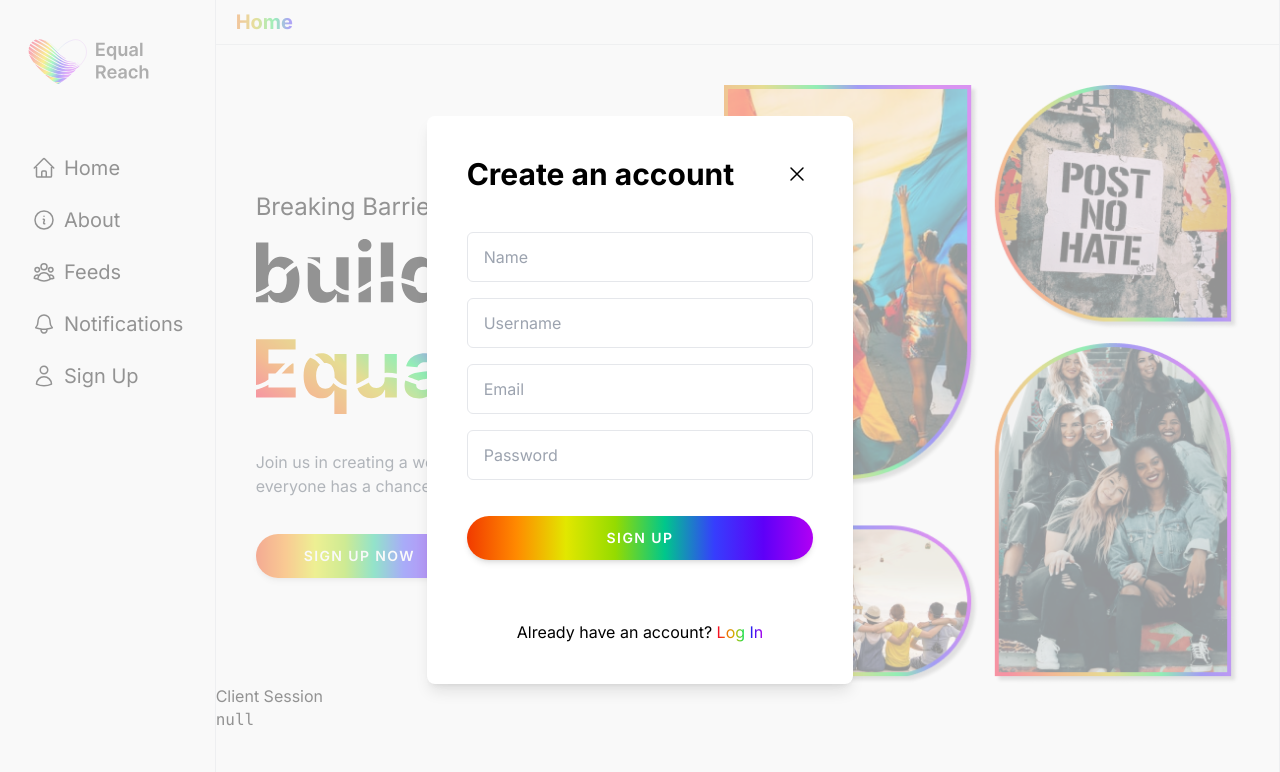
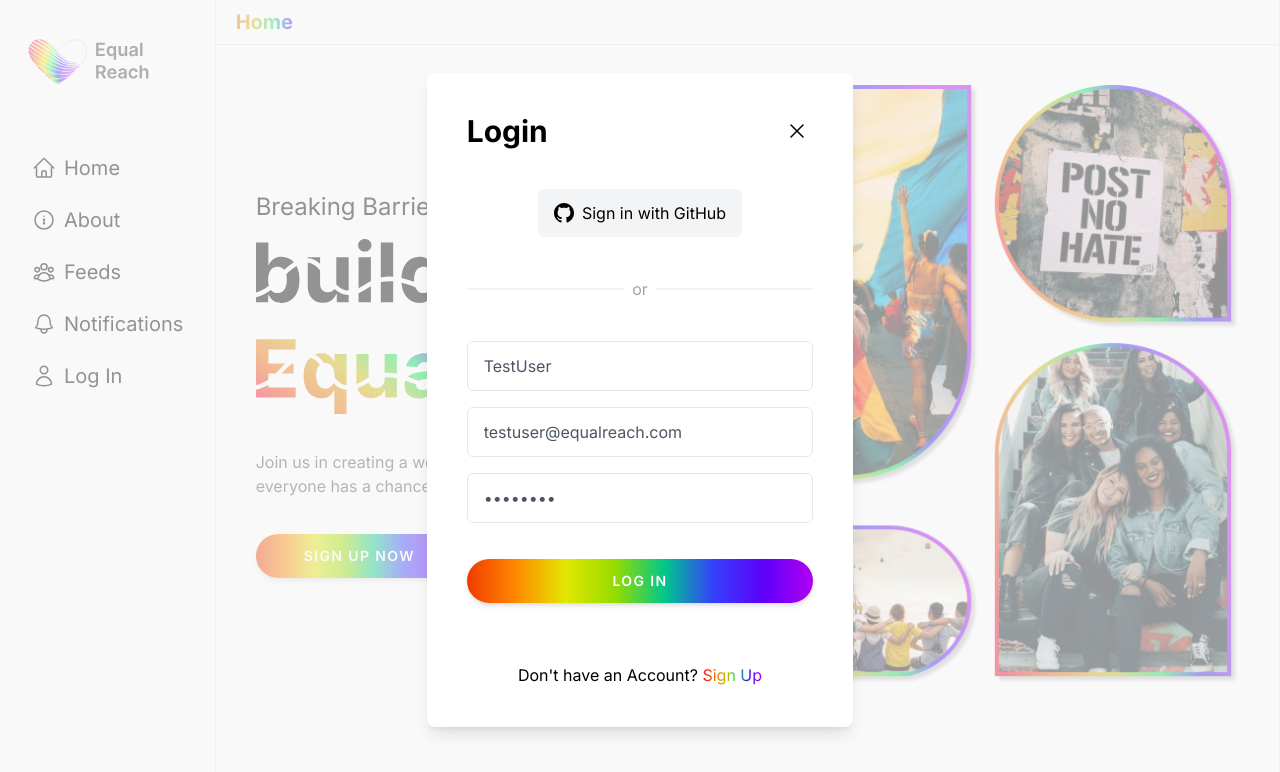
Before and after one commit to Gautam25Raj/equal-reach, a Next.js app: page / in a window 1280 px wide. Both pictures are taken after a click on the button "SIGN UP NOW". Shown: the top 772 px of the page. Built offline with nearby package versions, Linux system fonts and the light colour scheme; no server answers.

Commit message:
Add github provider
- Add github provider
- Add open login modal hook
- Update prisma schema (Add Account for OAuth)
- Add github login button in Login modal
- Add default values to login and sign up modal
- Remove session component

```diff
--- a/app/api/auth/[...nextauth]/route.ts
+++ b/app/api/auth/[...nextauth]/route.ts
@@ -34,7 +34,6 @@ export const authOptions: AuthOptions = {
           !credentials?.email ||
           !credentials?.password
         ) {
-          console.log(credentials);
           throw new Error(' credentials');
         }
 
@@ -53,7 +52,6 @@ export const authOptions: AuthOptions = {
 
         if (!isCorrectPassword) throw new Error('Invalid Credentials');
 
-        console.log(user);
         return user;
       },
     }),
--- a/app/page.tsx
+++ b/app/page.tsx
@@ -1,7 +1,5 @@
 import PageHeader from '@/components/layout/PageHeader';
 import HomeHeader from '@/components/layout/header/HomeHeader';
-
-import User from '@/components/user.component';
 
 export default async function Home() {
   return (
@@ -9,8 +7,6 @@ export default async function Home() {
       <div className="h-screen no-scrollbar no-scrollbar::-webkit-scrollbar overflow-y-auto">
         <PageHeader title="Home" isRefresh={false} />
         <HomeHeader />
-
-        <User />
       </div>
     </main>
   );
--- a/components/layout/Modals/LoginModal.tsx
+++ b/components/layout/Modals/LoginModal.tsx
@@ -12,11 +12,12 @@ import { closeLoginModal, openSignupModal } from '@/store/slice/modalSlice';
 import Modal from '../Modal';
 import Input from '@/components/ui/Input';
 import { FormButton } from '@/components/ui/Button';
+import Image from 'next/image';
 
 const LoginModal = () => {
-  const [username, setUsername] = useState('');
-  const [email, setEmail] = useState('');
-  const [password, setPassword] = useState('');
+  const [username, setUsername] = useState('TestUser');
+  const [email, setEmail] = useState('testuser@equalreach.com');
+  const [password, setPassword] = useState('12345678');
 
   const isOpen = useAppSelector((state) => state.modalReducer.isLoginOpen);
   const dispatch = useDispatch<AppDispatch>();
@@ -24,6 +25,7 @@ const LoginModal = () => {
   const handleLogin = async (e: React.FormEvent<HTMLFormElement>) => {
     e.preventDefault();
 
+    await toast.promise(
       signIn('credentials', {
         username,
         email,
@@ -32,19 +34,21 @@ const LoginModal = () => {
       }).then((callback) => {
         if (callback?.error) {
           toast.error(callback.error);
+          throw new Error(callback.error);
         } else if (callback?.ok) {
-        toast.success('Logged in successfully!');
           dispatch(closeLoginModal());
           setUsername('');
           setEmail('');
           setPassword('');
         }
-    });
-
-    // dispatch(closeLoginModal());
+      }),
+      {
+        loading: 'Logging In...',
+        success: <b>Logged in successfully!</b>,
+        error: <b>Try again!</b>,
+      }
+    );
   };
-
-  console.log(email);
 
   const handleToggle = useCallback(() => {
     dispatch(closeLoginModal());
@@ -67,7 +71,28 @@ const LoginModal = () => {
 
   return (
     <Modal title="Login" isOpen={isOpen} footer={footer} actionLabel="Sign in">
-      <form className="flex flex-col gap-4" onSubmit={handleLogin}>
+      <>
+        <button
+          className="flex mx-auto mb-10 items-center rounded-md py-3 px-4 transition-all duration-300 ease-in-ou bg-gray-100 hover:bg-gray-200"
+          onClick={() => signIn('github')}
+        >
+          <Image
+            className="mr-2"
+            src="/home/svg/github.svg"
+            alt="GitHub"
+            width="20"
+            height="20"
+          />
+          Sign in with GitHub
+        </button>
+
+        <div className="flex items-center justify-center">
+          <span className="h-0.5 flex-1 bg-gray-100"></span>
+          <span className="text-gray-400 px-2">or</span>
+          <span className="h-0.5 flex-1 bg-gray-100"></span>
+        </div>
+
+        <form className="flex flex-col gap-4 mt-10" onSubmit={handleLogin}>
           <Input
             type="text"
             placeholder="Username"
@@ -98,6 +123,7 @@ const LoginModal = () => {
             <FormButton type="submit" label="Log In" fullWidth />
           </div>
         </form>
+      </>
     </Modal>
   );
 };
--- a/components/layout/Modals/RegisterModal.tsx
+++ b/components/layout/Modals/RegisterModal.tsx
@@ -3,6 +3,7 @@
 import axios from 'axios';
 import { useCallback, useState } from 'react';
 import { useDispatch } from 'react-redux';
+import { signIn } from 'next-auth/react';
 import { toast } from 'react-hot-toast';
 
 import { useAppSelector } from '@/store/store';
@@ -14,10 +15,10 @@ import Input from '@/components/ui/Input';
 import { FormButton } from '@/components/ui/Button';
 
 const RegisterModal = () => {
-  const [email, setEmail] = useState('');
-  const [name, setName] = useState('');
-  const [username, setUsername] = useState('');
-  const [password, setPassword] = useState('');
+  const [name, setName] = useState('Test User');
+  const [username, setUsername] = useState('TestUser');
+  const [email, setEmail] = useState('testuser@equalreach.com');
+  const [password, setPassword] = useState('12345678');
 
   const isOpen = useAppSelector((state) => state.modalReducer.isSignupOpen);
   const dispatch = useDispatch<AppDispatch>();
@@ -36,6 +37,13 @@ const RegisterModal = () => {
       loading: 'Registering...',
       success: <b>Account created successfully!</b>,
       error: <b>Something went wrong.</b>,
+    });
+
+    signIn('credentials', {
+      username,
+      email,
+      password,
+      redirect: false,
     });
 
     dispatch(closeSignupModal());
--- a/components/ui/ClientButtons.tsx
+++ b/components/ui/ClientButtons.tsx
@@ -3,7 +3,7 @@ import { useCallback } from 'react';
 import { useDispatch } from 'react-redux';
 import { XMarkIcon, UserIcon } from '@heroicons/react/24/outline';
 
-import useOpenModal from '@/hooks/useSignupModal';
+import useOpenModal from '@/hooks/useLoginModal';
 
 import { AppDispatch } from '@/store/store';
 import { closeLoginModal, closeSignupModal } from '@/store/slice/modalSlice';
@@ -55,7 +55,7 @@ const SidebarSignupButton = () => {
     <SidebarRow
       href=""
       Icon={UserIcon}
-      title="Sign Up"
+      title="Log In"
       isBtn
       onClick={openModal}
     />
--- /dev/null
+++ b/hooks/useLoginModal.ts
@@ -0,0 +1,15 @@
+import { useCallback } from 'react';
+import { AppDispatch } from '@/store/store';
+import { useDispatch } from 'react-redux';
+import { openLoginModal } from '@/store/slice/modalSlice';
+
+const useOpenLoginModal = () => {
+  const dispatch = useDispatch<AppDispatch>();
+
+  const openModal = useCallback(() => {
+    dispatch(openLoginModal());
+  }, [dispatch]);
+
+  return openModal;
+};
+export default useOpenLoginModal;
--- a/tailwind.config.js
+++ b/tailwind.config.js
@@ -16,10 +16,12 @@ module.exports = {
         '.no-scrollbar::-webkit-scrollbar': {
           display: 'none',
         },
+
         '.no-scrollbar': {
           '-ms-overflow-style': 'none',
           'scrollbar-width': 'none',
         },
+
         '.text-rainbow': {
           background:
             'linear-gradient(270deg, #AE00EB 0%, #2A19F4 24.44%, #00E456 40.00%, #CEB800 60.00%, #EF6C00 80.00%, #F80029 100%)',
```
Also changed, not shown: public/home/svg/github.svg (added), 1 other file (tests, documents, lock files or other folders). Lines whose indentation alone changed are shown as unchanged.
